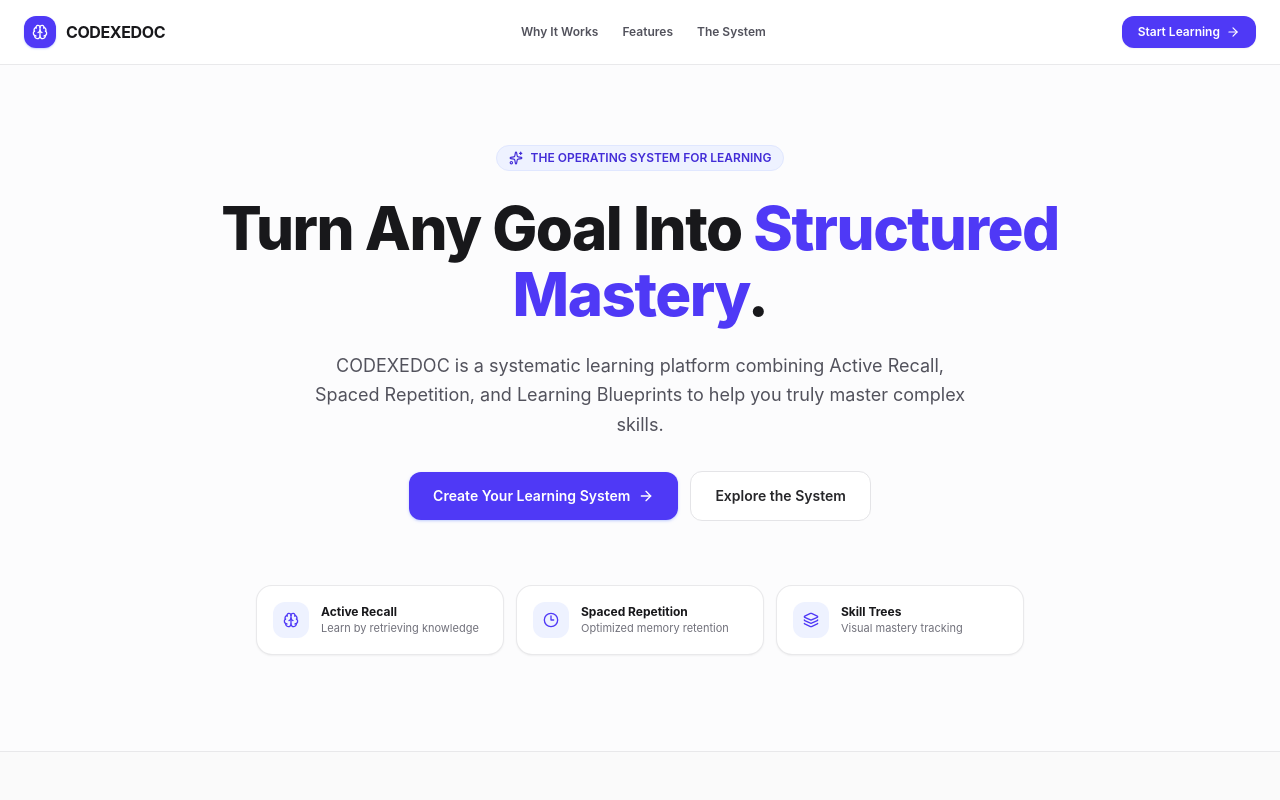
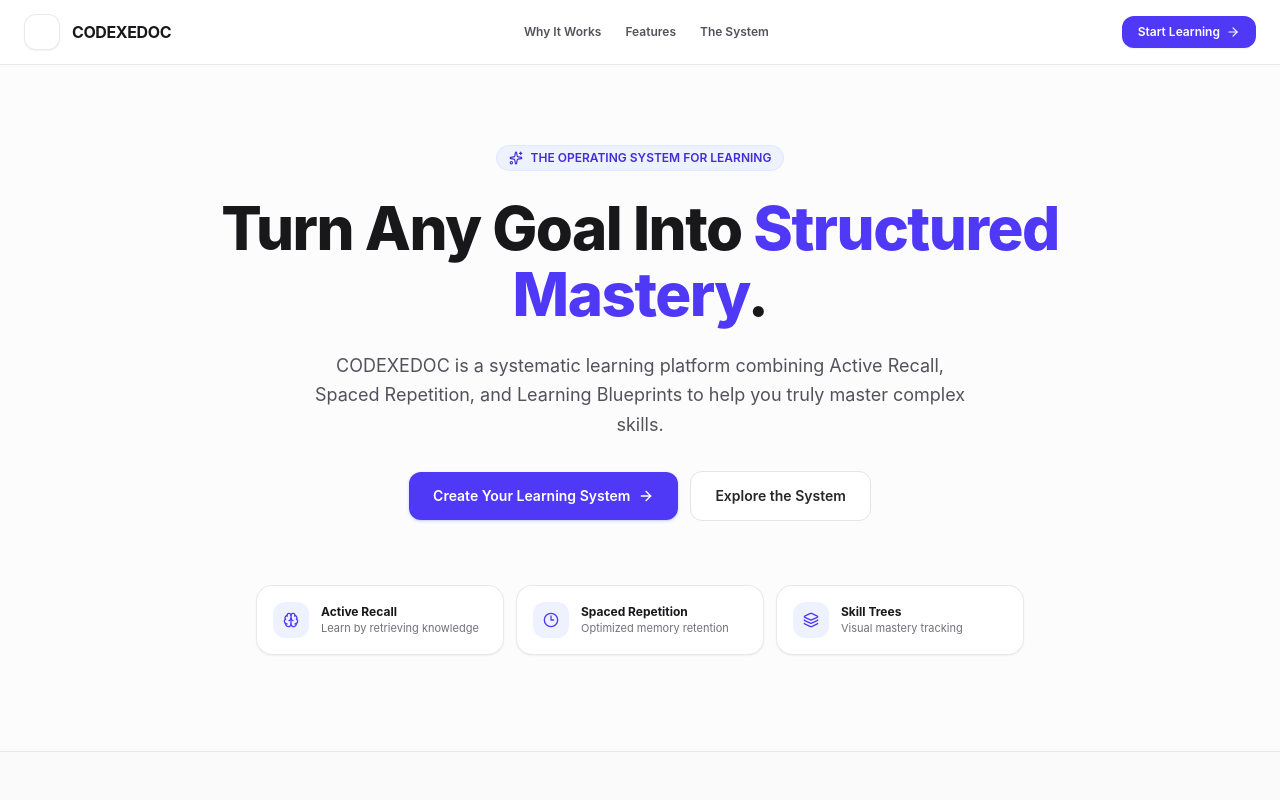
Before and after one commit to codexedoc-com/codexedoc, a Next.js app: page / in a window 1280 px wide. Shown: the top 800 px of the page. Built offline with nearby package versions, Linux system fonts and the light colour scheme.

Commit message:
feat(branding): Integrate official codexedoc.png logo across landing, dashboard, auth, and onboarding headers

```diff
--- a/app/auth/page.tsx
+++ b/app/auth/page.tsx
@@ -128,8 +128,14 @@ export default function AuthPage() {
       {/* Top Navbar Brand */}
       <div className="sm:mx-auto sm:w-full sm:max-w-md text-center mb-6">
         <Link href="/" className="inline-flex items-center gap-2.5 transition hover:opacity-80">
-          <div className="h-9 w-9 rounded-xl bg-indigo-600 flex items-center justify-center text-white shadow-sm shadow-indigo-200">
-            <Brain className="h-5 w-5" />
+          <div className="relative h-10 w-10 overflow-hidden rounded-xl border border-zinc-200/80 bg-white shadow-xs">
+            <Image
+              src="/codexedoc.png"
+              alt="CODEXEDOC Logo"
+              fill
+              className="object-contain p-0.5"
+              priority
+            />
           </div>
           <span className="text-xl font-bold tracking-tight text-zinc-900">CODEXEDOC</span>
         </Link>
--- a/app/create/page.tsx
+++ b/app/create/page.tsx
@@ -1,8 +1,8 @@
 import { redirect } from "next/navigation";
+import Image from "next/image";
+import Link from "next/link";
 import { GoalCreationFlowClientWrapper } from "../../components/GoalCreationFlowClientWrapper";
 import { getCurrentUser } from "@/lib/getCurrentUser";
-import Link from "next/link";
-import { Brain } from "lucide-react";
 
 export const dynamic = "force-dynamic";
 
@@ -17,8 +17,14 @@ export default async function CreateGoalPage() {
     <div className="min-h-screen bg-[#fafafa] flex flex-col justify-center items-center py-12 px-4 sm:px-6 lg:px-8">
       <div className="mb-6 text-center">
         <Link href="/app" className="inline-flex items-center gap-2.5">
-          <div className="h-9 w-9 rounded-xl bg-indigo-600 flex items-center justify-center text-white shadow-sm shadow-indigo-200">
-            <Brain className="h-5 w-5" />
+          <div className="relative h-10 w-10 overflow-hidden rounded-xl border border-zinc-200/80 bg-white shadow-xs">
+            <Image
+              src="/codexedoc.png"
+              alt="CODEXEDOC Logo"
+              fill
+              className="object-contain p-0.5"
+              priority
+            />
           </div>
           <span className="text-xl font-bold tracking-tight text-zinc-900">CODEXEDOC</span>
         </Link>
--- a/app/page.tsx
+++ b/app/page.tsx
@@ -1,4 +1,5 @@
 import Link from "next/link";
+import Image from "next/image";
 import {
   ArrowRight,
   Brain,
@@ -66,9 +67,15 @@ export default function LandingPage() {
       {/* Top Navbar */}
       <header className="sticky top-0 z-40 bg-white/90 backdrop-blur-md border-b border-zinc-200/80">
         <div className="mx-auto flex h-14 sm:h-16 max-w-7xl items-center justify-between px-4 sm:px-6 relative">
-          <Link href="/" className="flex items-center gap-2.5">
-            <div className="h-7 w-7 sm:h-8 sm:w-8 rounded-lg sm:rounded-xl bg-indigo-600 flex items-center justify-center text-white shadow-xs shadow-indigo-200">
-              <Brain className="h-4 w-4" />
+          <Link href="/" className="flex items-center gap-3">
+            <div className="relative h-8 w-8 sm:h-9 sm:w-9 overflow-hidden rounded-xl border border-zinc-200/80 bg-white shadow-xs flex-shrink-0">
+              <Image
+                src="/codexedoc.png"
+                alt="CODEXEDOC Logo"
+                fill
+                className="object-contain p-0.5"
+                priority
+              />
             </div>
             <span className="text-sm sm:text-base font-bold tracking-tight text-zinc-900">CODEXEDOC</span>
           </Link>
--- a/components/DashboardClient.tsx
+++ b/components/DashboardClient.tsx
@@ -1,6 +1,7 @@
 "use client";
 
 import { useState, useTransition } from "react";
+import Image from "next/image";
 import Link from "next/link";
 import { useRouter } from "next/navigation";
 import {
@@ -125,9 +126,15 @@ export function DashboardClient({ initialData }: { initialData: DashboardInitial
         <div className="mx-auto flex h-14 sm:h-16 max-w-6xl items-center justify-between px-3.5 sm:px-6">
           {/* Brand & Goal Pill */}
           <div className="flex items-center gap-2.5 sm:gap-4 min-w-0">
-            <Link href="/app" className="flex items-center gap-2 flex-shrink-0">
-              <div className="h-7 w-7 sm:h-8 sm:w-8 rounded-lg sm:rounded-xl bg-indigo-600 flex items-center justify-center text-white shadow-xs shadow-indigo-200">
-                <Brain className="h-4 w-4" />
+            <Link href="/app" className="flex items-center gap-2.5 flex-shrink-0">
+              <div className="relative h-7 w-7 sm:h-8 sm:w-8 overflow-hidden rounded-lg sm:rounded-xl border border-zinc-200/80 bg-white shadow-xs flex-shrink-0">
+                <Image
+                  src="/codexedoc.png"
+                  alt="CODEXEDOC Logo"
+                  fill
+                  className="object-contain p-0.5"
+                  priority
+                />
               </div>
               <span className="text-sm font-bold tracking-tight text-zinc-900">CODEXEDOC</span>
             </Link>
```
